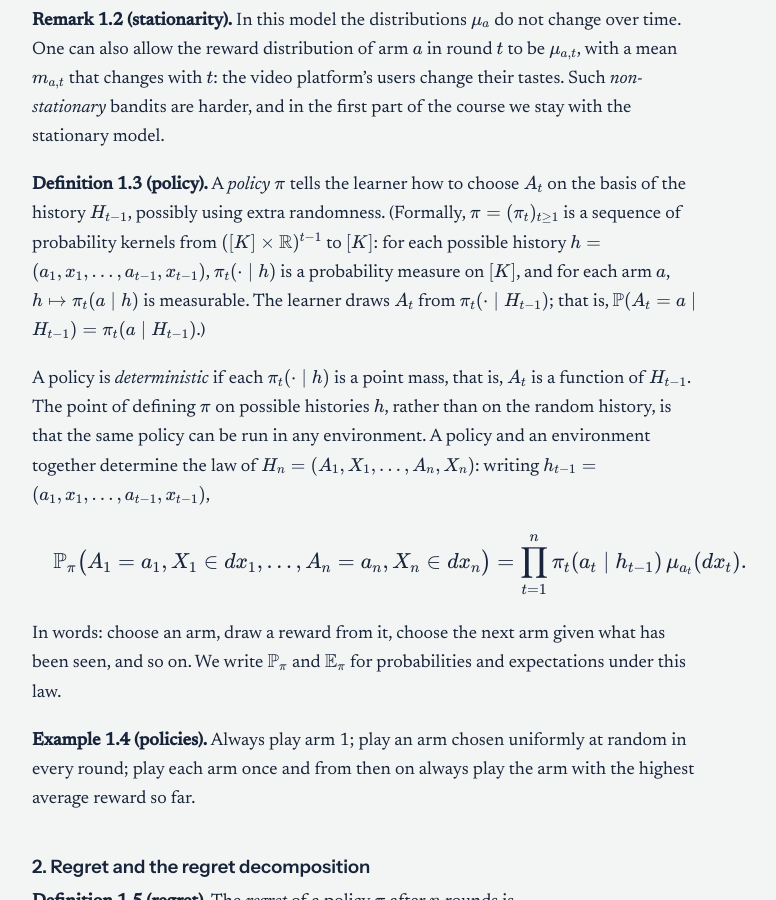
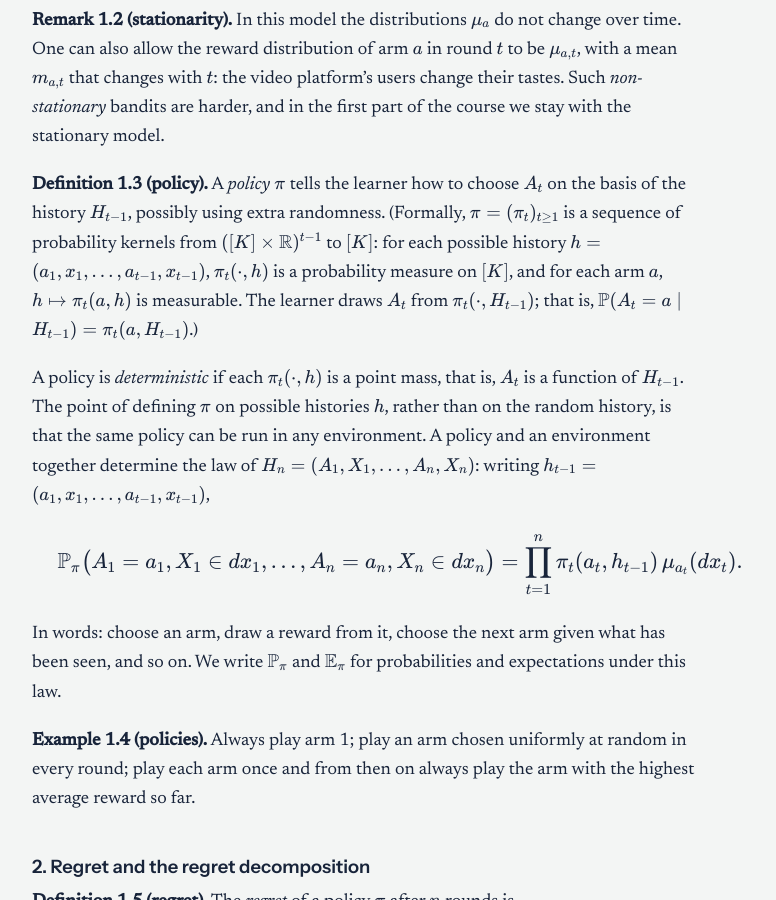
Before and after one commit to iyertejas/iyertejas.github.io, a Jekyll site: the page built from course-rl-2026-lecture-1.md, in a window 1280 px wide and 900 px high, scrolled down 1989 px. Shown: the whole window, without its empty margins (128-904 px from the left). Built offline with Jekyll 4.4.1, drawn with Linux system fonts in a browser that asks for light colours.

Commit message:
Lecture 1: write policy as a function pi_t(a, h) instead of conditional notation

```diff
--- a/course-rl-2026-lecture-1.md
+++ b/course-rl-2026-lecture-1.md
@@ -43,12 +43,12 @@ In words: given the past and the arm pulled, the reward is a fresh draw from tha
 
 **Remark 1.2 (stationarity).** In this model the distributions $$\mu_a$$ do not change over time. One can also allow the reward distribution of arm $$a$$ in round $$t$$ to be $$\mu_{a,t}$$, with a mean $$m_{a,t}$$ that changes with $$t$$: the video platform's users change their tastes. Such *non-stationary* bandits are harder, and in the first part of the course we stay with the stationary model.
 
-**Definition 1.3 (policy).** A *policy* $$\pi$$ tells the learner how to choose $$A_t$$ on the basis of the history $$H_{t-1}$$, possibly using extra randomness. (Formally, $$\pi = (\pi_t)_{t \ge 1}$$ is a sequence of probability kernels from $$([K] \times \mathbb R)^{t-1}$$ to $$[K]$$: for each possible history $$h = (a_1, x_1, \dots, a_{t-1}, x_{t-1})$$, $$\pi_t(\cdot \mid h)$$ is a probability measure on $$[K]$$, and for each arm $$a$$, $$h \mapsto \pi_t(a \mid h)$$ is measurable. The learner draws $$A_t$$ from $$\pi_t(\cdot \mid H_{t-1})$$; that is, $$\mathbb P(A_t = a \mid H_{t-1}) = \pi_t(a \mid H_{t-1})$$.)
+**Definition 1.3 (policy).** A *policy* $$\pi$$ tells the learner how to choose $$A_t$$ on the basis of the history $$H_{t-1}$$, possibly using extra randomness. (Formally, $$\pi = (\pi_t)_{t \ge 1}$$ is a sequence of probability kernels from $$([K] \times \mathbb R)^{t-1}$$ to $$[K]$$: for each possible history $$h = (a_1, x_1, \dots, a_{t-1}, x_{t-1})$$, $$\pi_t(\cdot, h)$$ is a probability measure on $$[K]$$, and for each arm $$a$$, $$h \mapsto \pi_t(a, h)$$ is measurable. The learner draws $$A_t$$ from $$\pi_t(\cdot, H_{t-1})$$; that is, $$\mathbb P(A_t = a \mid H_{t-1}) = \pi_t(a, H_{t-1})$$.)
 
-A policy is *deterministic* if each $$\pi_t(\cdot \mid h)$$ is a point mass, that is, $$A_t$$ is a function of $$H_{t-1}$$. The point of defining $$\pi$$ on possible histories $$h$$, rather than on the random history, is that the same policy can be run in any environment. A policy and an environment together determine the law of $$H_n = (A_1, X_1, \dots, A_n, X_n)$$: writing $$h_{t-1} = (a_1, x_1, \dots, a_{t-1}, x_{t-1})$$,
+A policy is *deterministic* if each $$\pi_t(\cdot, h)$$ is a point mass, that is, $$A_t$$ is a function of $$H_{t-1}$$. The point of defining $$\pi$$ on possible histories $$h$$, rather than on the random history, is that the same policy can be run in any environment. A policy and an environment together determine the law of $$H_n = (A_1, X_1, \dots, A_n, X_n)$$: writing $$h_{t-1} = (a_1, x_1, \dots, a_{t-1}, x_{t-1})$$,
 
 $$
-\mathbb P_\pi\big(A_1 = a_1, X_1 \in dx_1, \dots, A_n = a_n, X_n \in dx_n\big) = \prod_{t=1}^n \pi_t(a_t \mid h_{t-1})\, \mu_{a_t}(dx_t).
+\mathbb P_\pi\big(A_1 = a_1, X_1 \in dx_1, \dots, A_n = a_n, X_n \in dx_n\big) = \prod_{t=1}^n \pi_t(a_t, h_{t-1})\, \mu_{a_t}(dx_t).
 $$
 
 In words: choose an arm, draw a reward from it, choose the next arm given what has been seen, and so on. We write $$\mathbb P_\pi$$ and $$\mathbb E_\pi$$ for probabilities and expectations under this law.
```
